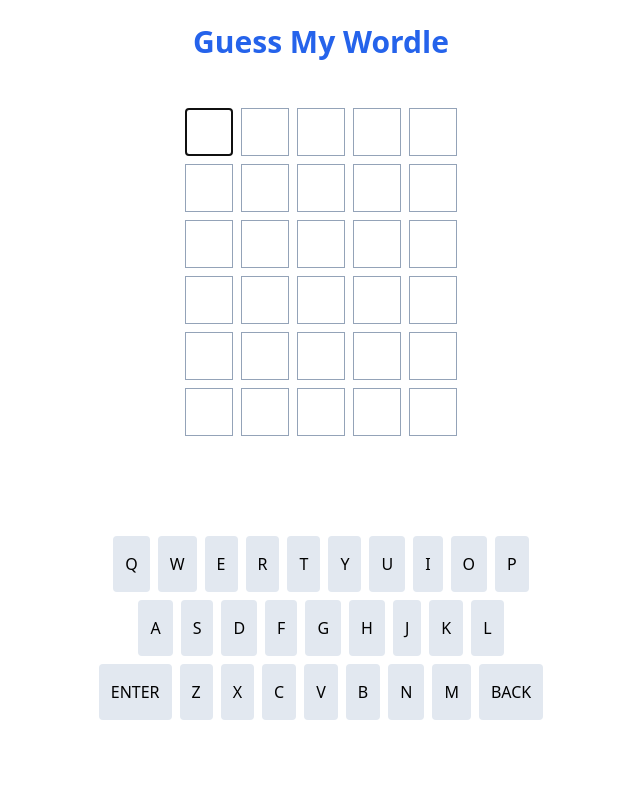
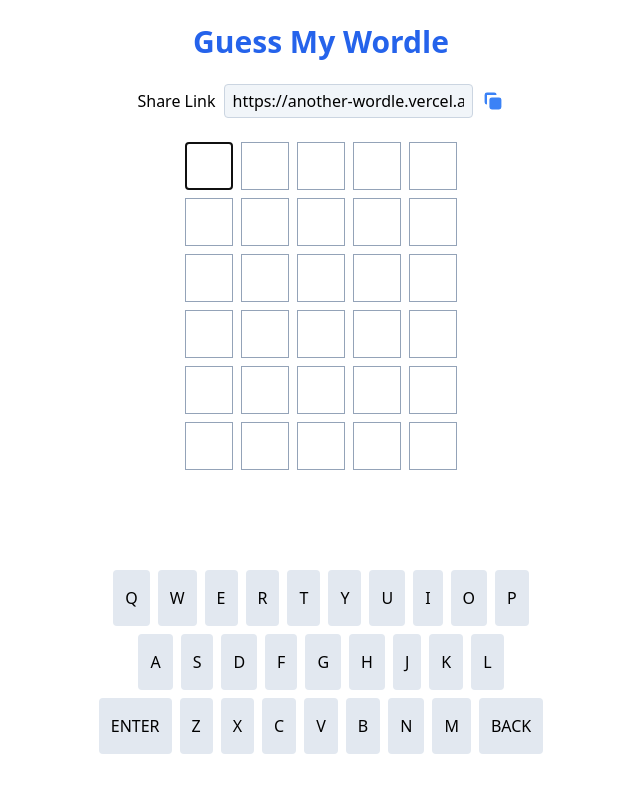
Before and after one commit to btahir/another-wordle, a Next.js app: page /play in a window 1280 px wide. Shown: the top 792 px of the page, without its empty margins (319-959 px from the left). Built offline with nearby package versions, Linux system fonts and the light colour scheme.

Commit message:
add copy url feature

```diff
--- a/package.json
+++ b/package.json
@@ -6,6 +6,7 @@
     "start": "next start"
   },
   "dependencies": {
+    "@heroicons/react": "^1.0.5",
     "next": "latest",
     "react": "^17.0.2",
     "react-dom": "^17.0.2"
--- a/pages/play.tsx
+++ b/pages/play.tsx
@@ -1,6 +1,7 @@
 import { useRouter } from 'next/router'
 import { caesarShift, classNames } from '../utils/helpers'
 import { useEffect, useState, useRef } from 'react'
+import { HeartIcon, DuplicateIcon } from '@heroicons/react/solid'
 
 const ALPHABET_COLORS = {
   A: 'N',
@@ -194,6 +195,7 @@ function PlayPage() {
   const [wordColors, setWordColors] = useState(ALPHABET_COLORS)
   const [rowColors, setRowColors] = useState(ROW_COLORS)
   const [submittedRowNum, setSubmittedRowNum] = useState(-1)
+  const [showCopy, setShowCopy] = useState(false)
   const router = useRouter()
 
   // get word
@@ -217,6 +219,14 @@ function PlayPage() {
       `input[name=word-${rowNum}-${colNum}]`
     )
     currentField.focus()
+  }
+
+  function copyURL() {
+    setShowCopy(true)
+    navigator.clipboard.writeText(`https://another-wordle.vercel.app${router.asPath}`)
+    setTimeout(function () {
+      setShowCopy(false)
+    }, 1500)
   }
 
   function handleValidation(row) {
@@ -314,9 +324,21 @@ function PlayPage() {
 
   return (
     <div className="mx-auto w-full max-w-2xl">
-      <h1 className="mt-6 mb-12 text-center text-3xl font-bold text-blue-600">
+      <h1 className="my-6 text-center text-3xl font-bold text-blue-600">
         Guess My Wordle
       </h1>
+      <div className='my-6 mx-auto text-center flex items-center justify-center'>
+        <span className='mr-2 font-medium'>Share Link</span>
+        <input className='border border-slate-300 bg-slate-100 px-2 py-1 rounded' readOnly value={`https://another-wordle.vercel.app${router.asPath}`} />
+        <button className='relative' onClick={copyURL}>
+                <DuplicateIcon className='ml-2 h-6 w-6 text-blue-500' />
+                {showCopy ? (
+                  <div className='absolute top-0 inset-x-0 transform -translate-y-8 text-sm text-center text-slate-900'>
+                    Copied!
+                  </div>
+                ) : null}
+              </button>
+      </div>
       <div className="mx-auto space-y-2 text-center">
         {WORD_MAP.map((item) => {
           return (
```
Also changed, not shown: 1 other file (tests, documents, lock files or other folders).
